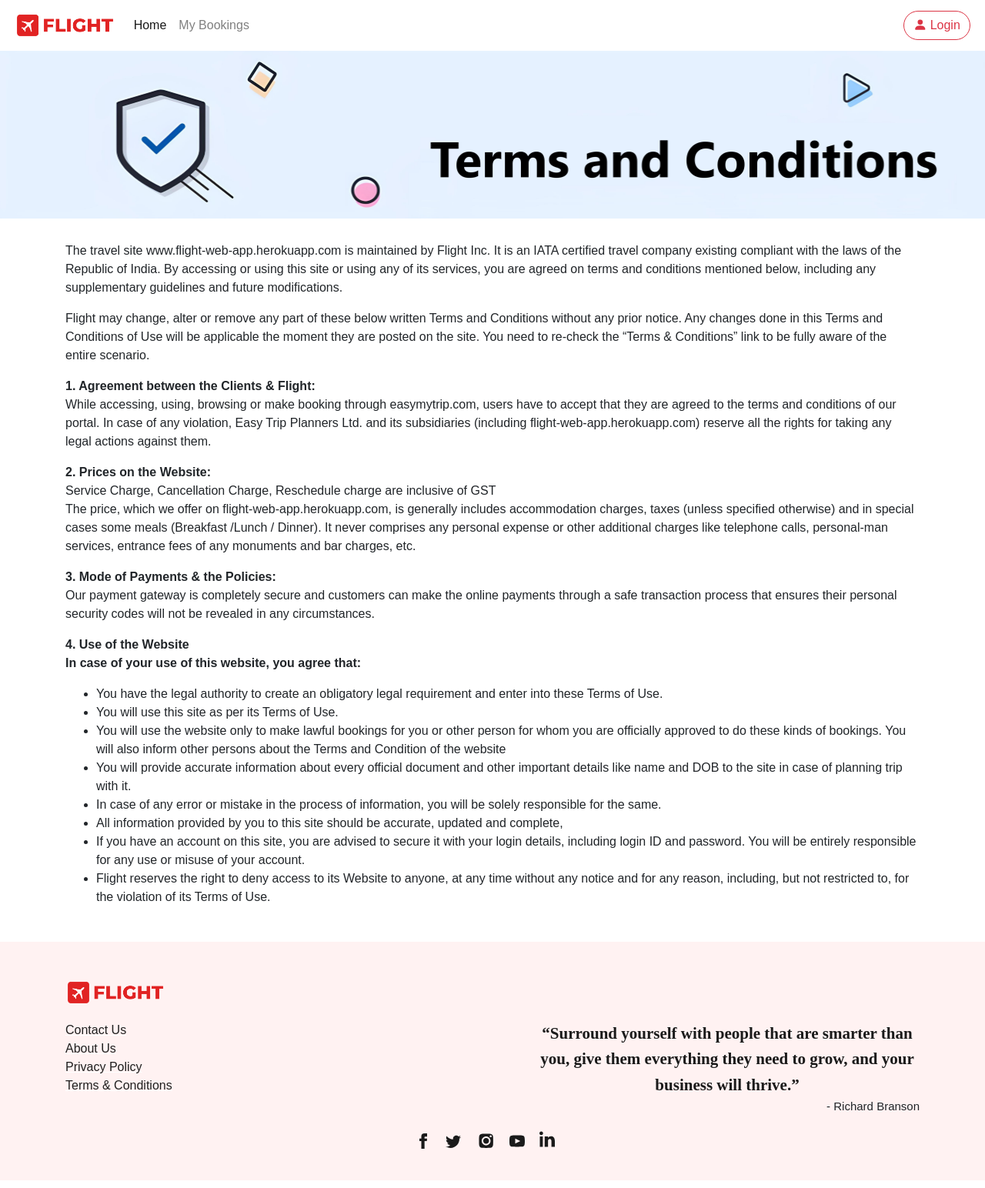
After one commit to ayush9304/Flight, a Django app: page /terms-and-conditions in a window 1280 px wide. The commit adds this page. Shown: the whole page at 77% size. Run offline with Django 3.2, Linux system fonts and the light colour scheme; some libraries are stand-ins or nearby versions; some web fonts are replaced.

Commit message:
added privacy-polity and t&c page and updated titles of pages

```diff
--- /dev/null
+++ b/flight/static/css/privacy-policy.css
@@ -0,0 +1,8 @@
+.privacybanner-section{
+    height: 10%;
+    width: 100%;
+}
+
+.privacybannerimg{
+    width: 100%;
+}
--- a/flight/templates/flight/book.html
+++ b/flight/templates/flight/book.html
@@ -3,6 +3,7 @@
 {% load static %}
 
 {% block head %}
+    <title>Book | Flight</title>
     <link rel="stylesheet" href="{% static 'css/book_style.css' %}">
     <script type="text/javascript" src="{% static 'js/book.js' %}"></script>
 {% endblock %}
--- a/flight/templates/flight/bookings.html
+++ b/flight/templates/flight/bookings.html
@@ -3,6 +3,7 @@
 {% load static %}
 
 {% block head %}
+    <title>Bookings | Flight</title>
     <script type="text/javascript" src="{% static 'js/bookings.js' %}"></script>
     <link rel="stylesheet" href="{% static 'css/bookings_style.css' %}">
 {% endblock head %}
--- a/flight/templates/flight/index.html
+++ b/flight/templates/flight/index.html
@@ -3,6 +3,7 @@
 {% load static %}
 
 {% block head %}
+    <title>Home | Flight</title>
     <script type="text/javascript" src="{% static 'js/index.js' %}"></script>
 {% endblock head %}
 
--- a/flight/templates/flight/layout.html
+++ b/flight/templates/flight/layout.html
@@ -13,7 +13,6 @@
   <script src="https://cdn.jsdelivr.net/npm/popper.js@1.16.0/dist/umd/popper.min.js" integrity="sha384-Q6E9RHvbIyZFJoft+2mJbHaEWldlvI9IOYy5n3zV9zzTtmI3UksdQRVvoxMfooAo" crossorigin="anonymous"></script>
   <script src="https://stackpath.bootstrapcdn.com/bootstrap/4.4.1/js/bootstrap.min.js" integrity="sha384-wfSDF2E50Y2D1uUdj0O3uMBJnjuUD4Ih7YwaYd1iqfktj0Uod8GCExl3Og8ifwB6" crossorigin="anonymous"></script>
   <script type="text/javascript" src="{% static 'js/layout.js' %}"></script>
-  <title>{% block title %}Flight{% endblock %}</title>
   {% block head %}
   {% endblock %}
 </head>
@@ -96,9 +95,9 @@
               <div>
                 <ul class="link-list">
                   <li class="list-item"><a class="footer-links" href="{% url 'contact' %}">Contact Us</a></li>
-                  <li class="list-item"><a class="footer-links" href="#">Privacy Policy</a></li>
-                  <li class="list-item"><a class="footer-links" href="#">Cookie Policy</a></li>
-                  <li class="list-item"><a class="footer-links" href="#">Terms &amp; Conditions</a></li>
+                  <li class="list-item"><a class="footer-links" href="#">About Us</a></li>
+                  <li class="list-item"><a class="footer-links" href="{% url 'privacypolicy' %}">Privacy Policy</a></li>
+                  <li class="list-item"><a class="footer-links" href="{% url 'termsandconditions' %}">Terms &amp; Conditions</a></li>
                 </ul>
               </div>
             </div>
--- a/flight/templates/flight/payment.html
+++ b/flight/templates/flight/payment.html
@@ -3,6 +3,7 @@
 {% load static %}
 
 {% block head %}
+    <title>Payment | Flight</title>
     <link rel="stylesheet" href="{% static 'css/payment_style.css' %}">
 {% endblock %}
 
--- a/flight/templates/flight/payment_process.html
+++ b/flight/templates/flight/payment_process.html
@@ -3,6 +3,7 @@
 {% load static %}
 
 {% block head %}
+    <title>Payment Processing | Flight</title>
     <link rel="stylesheet" href="{% static 'css/payment_process_style.css' %}">
     <script type="text/javascript" src="{% static 'js/payment_process.js' %}"></script>
 {% endblock %}
--- a/flight/templates/flight/search.html
+++ b/flight/templates/flight/search.html
@@ -3,6 +3,7 @@
 {% load static %}
 
 {% block head %}
+    <title>Search | Flight</title>
     <link rel="stylesheet" href="{% static 'css/search_style.css' %}">
     <link rel="stylesheet" href="{% static 'css/search2_style.css' %}">
     <!--<script src="{% static 'js/search.js' %}"></script>-->
--- /dev/null
+++ b/flight/templates/flight/terms.html
@@ -0,0 +1,51 @@
+{% extends 'flight/layout.html' %}
+
+{% load static %}
+
+{% block head %}
+    <title>Terms and Conditions | Flight</title>
+    <link rel="stylesheet" type="text/css" href="{% static 'css/privacy-policy.css' %}">
+{% endblock head %}
+
+{% block body %}
+    <section class="privacybanner-section">
+            <img src="{% static 'img/terms-and-conditions.png' %}" alt="Privacy Policy" class="privacybannerimg">
+    </section>
+    <section class="section section1">
+        <div class="container">
+            <p>
+                The travel site www.flight-web-app.herokuapp.com is maintained by Flight Inc. It is an IATA certified travel company existing compliant with the laws of the Republic of India. By accessing or using this site or using any of its services, you are agreed on terms and conditions mentioned below, including any supplementary guidelines and future modifications.
+            </p>
+            <p>
+                Flight may change, alter or remove any part of these below written Terms and Conditions without any prior notice. Any changes done in this Terms and Conditions of Use will be applicable the moment they are posted on the site. You need to re-check the “Terms & Conditions” link to be fully aware of the entire scenario.
+            </p>
+            <p>
+                <b>1. Agreement between the Clients & Flight:</b><br>
+                While accessing, using, browsing or make booking through easymytrip.com, users have to accept that they are agreed to the terms and conditions of our portal. In case of any violation, Easy Trip Planners Ltd. and its subsidiaries (including flight-web-app.herokuapp.com) reserve all the rights for taking any legal actions against them.
+            </p>
+            <p>
+                <b>2. Prices on the Website:</b><br>
+                Service Charge, Cancellation Charge, Reschedule charge are inclusive of GST<br>
+                The price, which we offer on flight-web-app.herokuapp.com, is generally includes accommodation charges, taxes (unless specified otherwise) and in special cases some meals (Breakfast /Lunch / Dinner). It never comprises any personal expense or other additional charges like telephone calls, personal-man services, entrance fees of any monuments and bar charges, etc.
+            </p>
+            <p>
+                <b>3. Mode of Payments & the Policies:</b><br>
+                Our payment gateway is completely secure and customers can make the online payments through a safe transaction process that ensures their personal security codes will not be revealed in any circumstances.
+            </p>
+            <p>
+                <b>4. Use of the Website</b><br>
+                <b>In case of your use of this website, you agree that:</b>
+                <ul>
+                    <li>You have the legal authority to create an obligatory legal requirement and enter into these Terms of Use.</li>
+                    <li>You will use this site as per its Terms of Use.</li>
+                    <li>You will use the website only to make lawful bookings for you or other person for whom you are officially approved to do these kinds of bookings. You will also inform other persons about the Terms and Condition of the website</li>
+                    <li>You will provide accurate information about every official document and other important details like name and DOB to the site in case of planning trip with it.</li>
+                    <li>In case of any error or mistake in the process of information, you will be solely responsible for the same.</li>
+                    <li>All information provided by you to this site should be accurate, updated and complete,</li>
+                    <li>If you have an account on this site, you are advised to secure it with your login details, including login ID and password. You will be entirely responsible for any use or misuse of your account.</li>
+                    <li>Flight reserves the right to deny access to its Website to anyone, at any time without any notice and for any reason, including, but not restricted to, for the violation of its Terms of Use.</li>
+                </ul>
+
+        </div>
+    </section>
+{% endblock%}
--- a/flight/urls.py
+++ b/flight/urls.py
@@ -17,4 +17,6 @@ urlpatterns = [
     path('flight/ticket/cancel', views.cancel_ticket, name="cancelticket"),
     path('flight/ticket/resume', views.resume_booking, name="resumebooking"),
     path('contact', views.contact, name="contact"),
+    path('privacy-policy', views.privacy_policy, name="privacypolicy"),
+    path('terms-and-conditions', views.terms_and_conditions, name="termsandconditions"),
 ]
--- a/flight/views.py
+++ b/flight/views.py
@@ -462,3 +462,9 @@ def resume_booking(request):
 
 def contact(request):
     return render(request, 'flight/contact.html')
+
+def privacy_policy(request):
+    return render(request, 'flight/privacy-policy.html')
+
+def terms_and_conditions(request):
+    return render(request, 'flight/terms.html')
```
Also changed, not shown: flight/templates/flight/contact.html (+7 -29 lines), flight/templates/flight/privacy-policy.html (added, +27 -0 lines), db.sqlite3, flight/static/img/privacy-policy.png (added), flight/static/img/terms-and-conditions.png (added).
